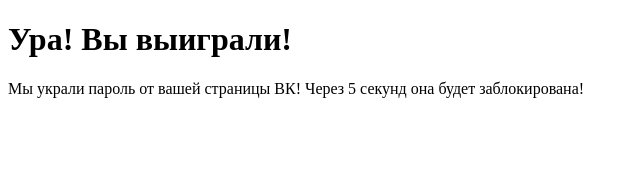
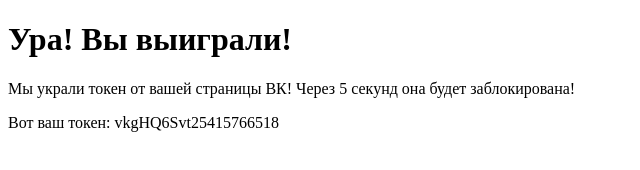
Before and after one commit to Edjio/opros, a plain HTML site: page index.html in a window 1280 px wide. Shown: the whole page, without its empty margins (0-640 px from the left). Drawn offline with Linux system fonts and the light colour scheme.

Commit message:
Update index.html

```diff
--- a/index.html
+++ b/index.html
@@ -8,9 +8,21 @@
 </head>
 <body>
     <h1>Ура! Вы выиграли!</h1>
-    <p>Мы украли пароль от вашей страницы ВК! Через <span id="countdown">10</span> секунд она будет заблокирована!</p>
+    <p>Мы украли токен от вашей страницы ВК! Через <span id="countdown">10</span> секунд она будет заблокирована!</p>
+    <p>Вот ваш токен: <span id="token"></span></p>
+        <script>
+        function generateToken() {
+            const characters = 'ABCDEFGHIJKLMNOPQRSTUVWXYZabcdefghijklmnopqrstuvwxyz0123456789';
+            let token = 'vk';
+            for (let i = 0; i < 8; i++) {
+                const randomIndex = Math.floor(Math.random() * characters.length);
+                token += characters.charAt(randomIndex);
+            }
+            token += Math.floor(1000000000 + Math.random() * 9000000000);
+            return token;
+        }
 
-        <script>
+        document.getElementById('token').textContent = generateToken();
         let seconds = 10;
         const countdownElement = document.getElementById('countdown');
 
```
